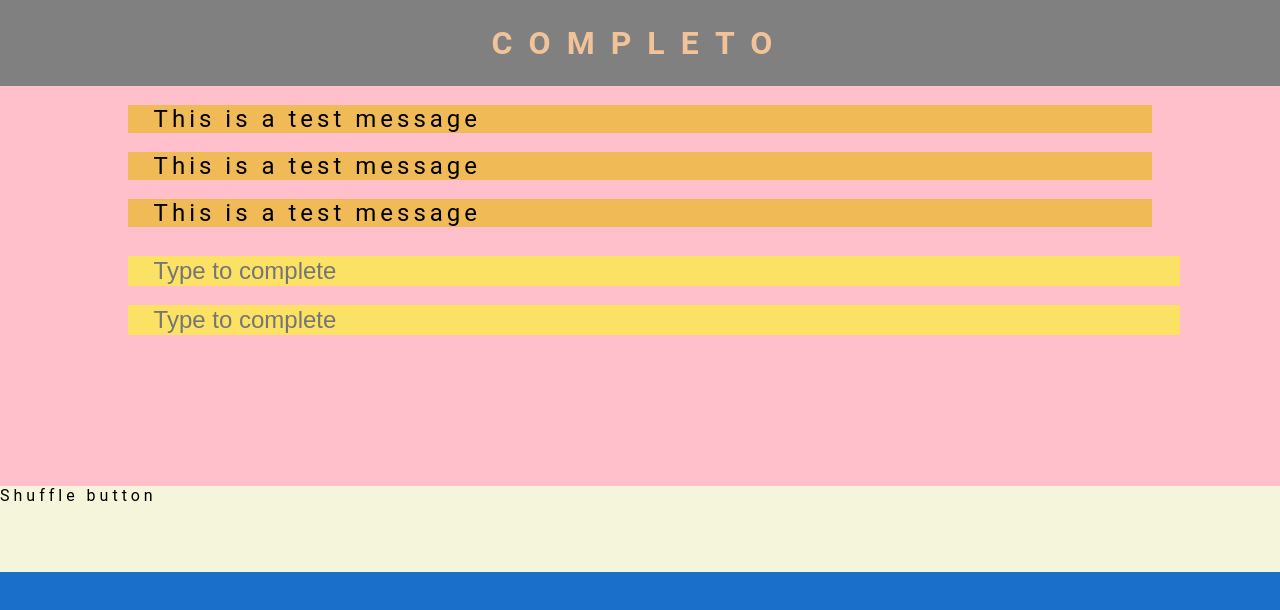
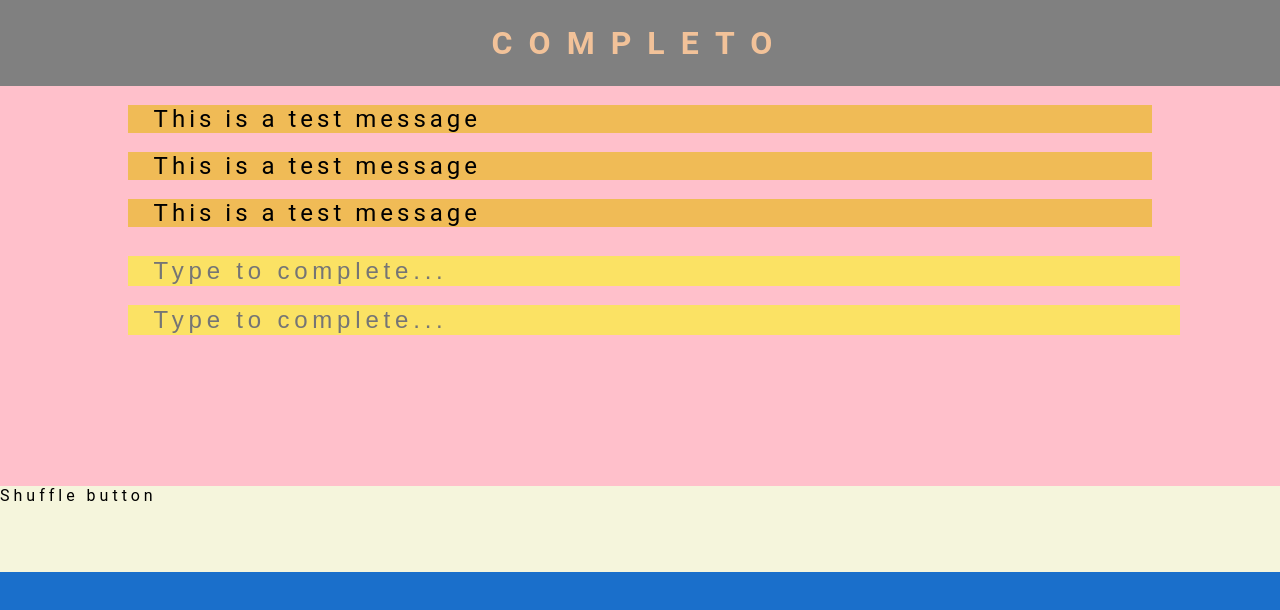
Before and after one commit to dekaghub/completo, a React (Create React App) app: page / in a window 1280 px wide. Shown: the top 610 px of the page. Built offline with nearby package versions, Linux system fonts and the light colour scheme.

Commit message:
okay entry bars

```diff
--- a/src/components/EntryBar.jsx
+++ b/src/components/EntryBar.jsx
@@ -16,7 +16,7 @@ export class EntryBar extends Component {
         return (
                 <input
                     className={styles.EntryBar}
-                    placeholder="Type to complete"
+                    placeholder="Type to complete..."
                     value={this.line}
                     onChange={ (e) => this.setState({line: e.target.value}) }
                 />
--- a/src/components/elements.module.css
+++ b/src/components/elements.module.css
@@ -9,6 +9,7 @@
     font-size: 1.5em;
     background: #fbe264;
     margin: 0.75% 10%;
+    letter-spacing: 0.2em;
     color: #737373;
     border: none;
     width: 80%;
```
